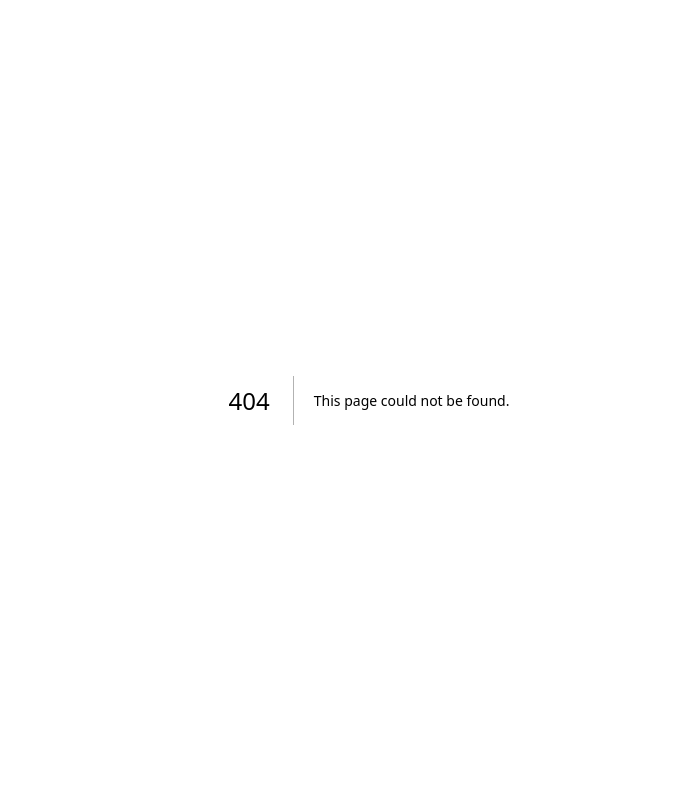
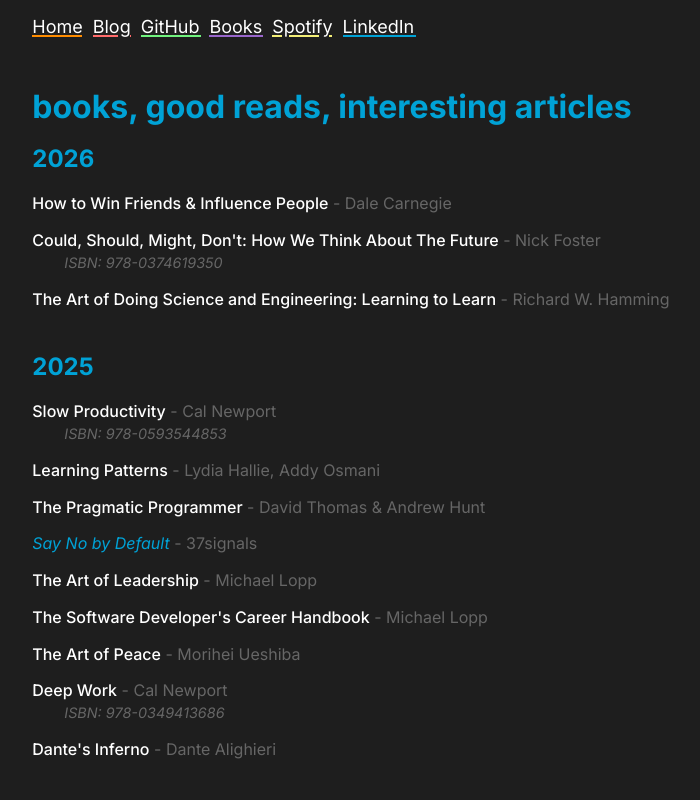
Before and after one commit to NickTheWilder/website, a Next.js app: page /books in a window 1280 px wide. Before the commit this address had no page. Shown: the top 800 px of the page, without its empty margins (271-971 px from the left). Built offline with nearby package versions, Linux system fonts and the light colour scheme; a web font is replaced by a local one.

Commit message:
Add books page

```diff
--- /dev/null
+++ b/src/app/books/page.module.css
@@ -0,0 +1,64 @@
+.container {
+    max-width: 65.75rem;
+    margin-top: 10px;
+}
+
+.title {
+    color: var(--primary-blue);
+    padding: 20px 0 10px;
+}
+
+.intro {
+    margin-bottom: 2rem;
+}
+
+.yearSection {
+    margin-bottom: 2rem;
+}
+
+.year {
+    color: var(--primary-blue);
+    font-size: 1.5rem;
+    margin-bottom: 0.5rem;
+}
+
+.bookList {
+    list-style: none;
+    padding: 0;
+    margin: 0;
+}
+
+.bookItem {
+    padding: 0.4rem 0;
+    line-height: 1.5;
+}
+
+.bookLink {
+    color: var(--primary-blue);
+    text-decoration: none;
+}
+
+.bookLink:hover {
+    text-decoration: underline;
+}
+
+.bookTitle {
+    font-weight: 500;
+}
+
+.author {
+    color: var(--text-secondary, #666);
+}
+
+.isbn {
+    font-style: italic;
+    color: var(--text-secondary, #666);
+    padding-left: 2rem;
+    font-size: 0.9em;
+}
+
+@media (max-width: 1024px) {
+    .container {
+        margin: 0 1rem;
+    }
+}
--- /dev/null
+++ b/src/app/books/page.tsx
@@ -0,0 +1,91 @@
+import type { JSX } from "react";
+import Header from "@/components/header";
+import styles from "./page.module.css";
+
+type Book = {
+    title: string;
+    author?: string;
+    url?: string;
+    isbn?: string;
+};
+
+type BooksByYear = {
+    year: number | string;
+    books: Book[];
+};
+
+const booksByYear: BooksByYear[] = [
+    {
+        year: 2026,
+        books: [
+            { title: "How to Win Friends & Influence People", author: "Dale Carnegie" },
+            {
+                title: "Could, Should, Might, Don't: How We Think About The Future",
+                author: "Nick Foster",
+                isbn: "978-0374619350",
+            },
+
+            {
+                title: "The Art of Doing Science and Engineering: Learning to Learn",
+                author: "Richard W. Hamming",
+            },
+        ],
+    },
+    {
+        year: 2025,
+        books: [
+            { title: "Slow Productivity", author: "Cal Newport", isbn: "978-0593544853" },
+            { title: "Learning Patterns", author: "Lydia Hallie, Addy Osmani" },
+            { title: "The Pragmatic Programmer", author: "David Thomas & Andrew Hunt" },
+            { title: "Say No by Default", author: "37signals", url: "https://37signals.com/podcast/say-no-by-default/" },
+            { title: "The Art of Leadership", author: "Michael Lopp" },
+            { title: "The Software Developer's Career Handbook", author: "Michael Lopp" },
+            { title: "The Art of Peace", author: "Morihei Ueshiba" },
+            { title: "Deep Work", author: "Cal Newport", isbn: "978-0349413686" },
+            { title: "Dante's Inferno", author: "Dante Alighieri" },
+        ],
+    },
+    {
+        year: "and beyond",
+        books: [
+            { title: "Philosophy, Social Theory, and The Thought of George Herbet Mead", author: " Mitchell Aboulafia" },
+            { title: "Building a Storybrand", author: "Donald Miller" },
+            { title: "simplicity: sustainable, humane, and effective software development ", author: "Dave Thomas", isbn: "979-8888651544" },
+            { title: "Contract Testing in Action", author: "Marie Crus and Lewis Prescott", url: "/blog/contract-testing" },
+            { title: "No Hello", author: "notjosh", url: "https://nohello.net/en/" },
+            { title: "Limitless", author: "Jim Kwik" },
+            { title: "Upstream", author: "Dan Heath" },
+        ],
+    },
+];
+
+export default function Books(): JSX.Element {
+    return (
+        <div style={{ display: "block" }}>
+            <Header />
+            <main className={styles.container}>
+                <h1 className={styles.title}>books, good reads, interesting articles</h1>
+                {booksByYear.map(({ year, books }) => (
+                    <section key={year} className={styles.yearSection}>
+                        <h2 className={styles.year}>{year}</h2>
+                        <ul className={styles.bookList}>
+                            {books.map((book) => (
+                                <li key={book.title} className={styles.bookItem}>
+                                    {book.url ? (
+                                        <a href={book.url} className={styles.bookLink} target="_blank" rel="noopener noreferrer">
+                                            <i>{book.title}</i>
+                                        </a>
+                                    ) : (
+                                        <span className={styles.bookTitle}>{book.title}</span>
+                                    )}
+                                    {book.author && <span className={styles.author}> - {book.author}</span>}
+                                    {book.isbn && <div className={styles.isbn}>ISBN: {book.isbn}</div>}
+                                </li>
+                            ))}
+                        </ul>
+                    </section>
+                ))}
+            </main>
+        </div>
+    );
+}
--- a/src/components/header.module.css
+++ b/src/components/header.module.css
@@ -19,7 +19,7 @@
     bottom: -0.33px;
     height: 2px;
     width: 50px;
-    background-color: #9370db;
+    background-color: #ff8c00;
 }
 
 @media (max-width: 1024px) {
--- a/src/components/links.module.css
+++ b/src/components/links.module.css
@@ -13,7 +13,8 @@
 .s::after,
 .otif::after,
 .y::after,
-.linkedIn::after {
+.linkedIn::after,
+.books::after {
     content: "";
     position: absolute;
     left: 0px;
@@ -31,6 +32,10 @@
     width: 1px;
     left: 37px;
     background-color: #ff6b6b;
+}
+
+.books::after {
+    background-color: #9966cc;
 }
 
 .github::after {
--- a/src/components/links.tsx
+++ b/src/components/links.tsx
@@ -12,6 +12,9 @@
             <Link className={`${styles.link} ${styles.github}`} href="https://github.com/NickTheWilder">
                 GitHub
             </Link>
+            <Link className={`${styles.link} ${styles.books}`} href="/books">
+                Books
+            </Link>
             <Link className={styles.link} href="https://open.spotify.com/user/12166567543?si=5bf12dc3c6394190">
                 <span className={styles.s}>S</span>p<span className={styles.otif}>otif</span>
                 <span className={styles.y}>y</span>
```
